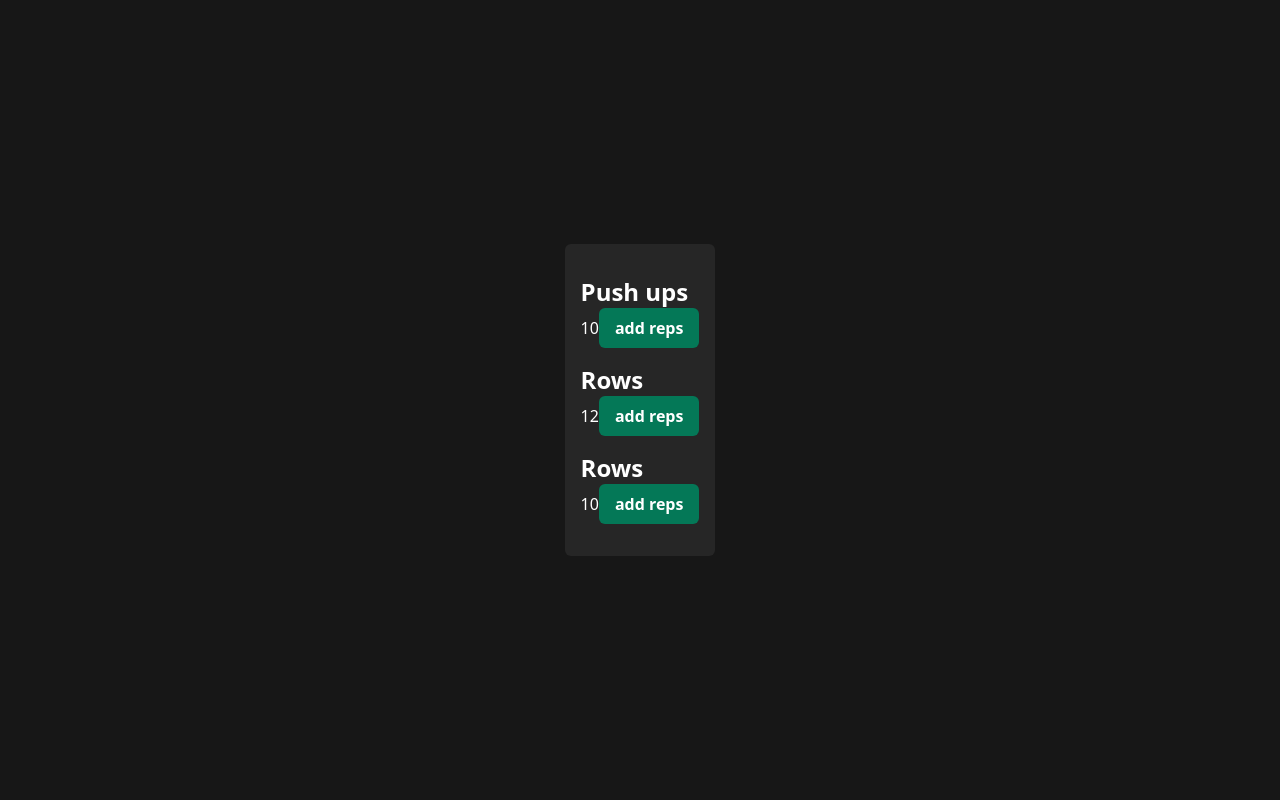
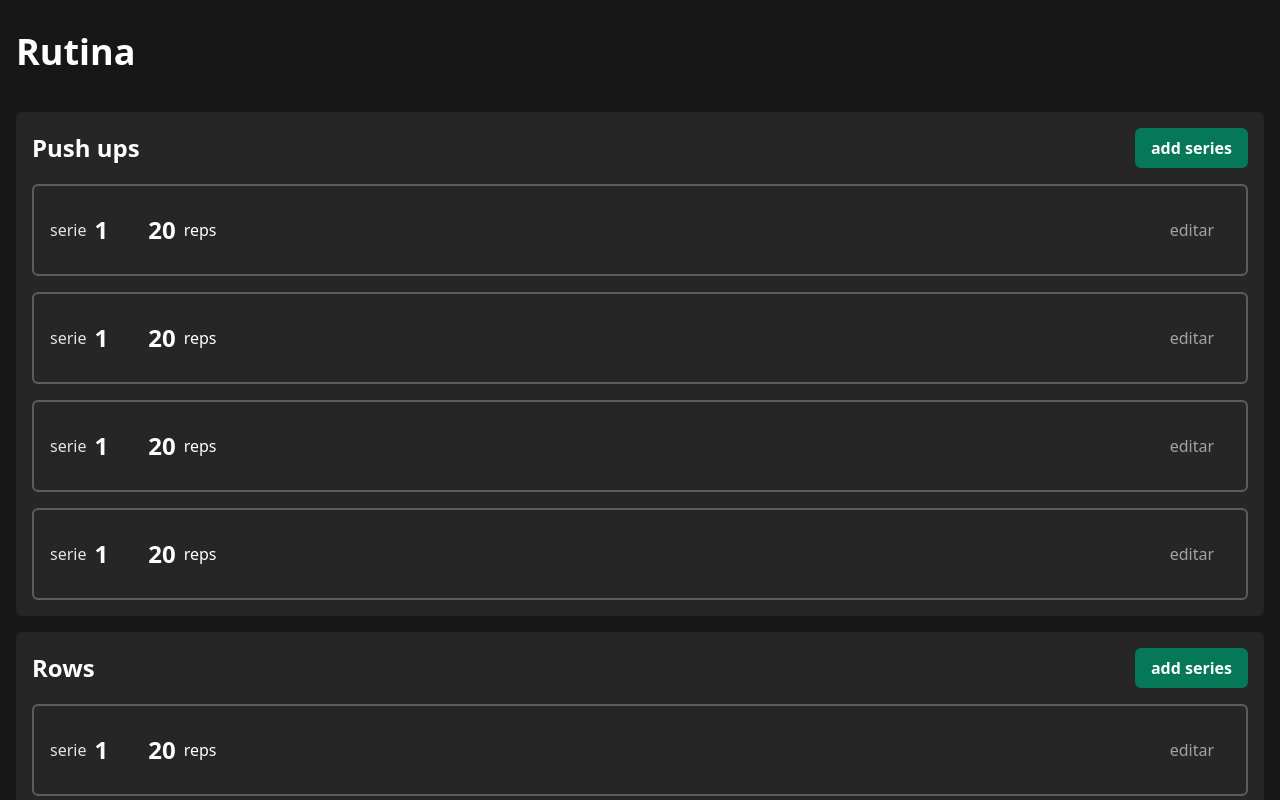
Before and after one commit to GuidoCarda/fitness-tracker, a React (Vite) app: page / in a window 1280 px wide. Shown: the top 800 px of the page. Built offline with nearby package versions, Linux system fonts and the light colour scheme.

Commit message:
first ui draft

```diff
--- a/src/App.jsx
+++ b/src/App.jsx
@@ -4,31 +4,76 @@ import "./App.css";
 
 function App() {
   return (
-    <div className="min-h-screen bg-neutral-900 text-white flex items-center justify-center">
-      <div className=" rounded-md bg-neutral-800 mx-auto flex flex-col gap-4 px-4 py-8">
+    <div className="min-h-screen bg-neutral-900 text-white">
+      <div className=" rounded-md flex flex-col gap-4 px-4 py-8">
+        <h1 className="text-4xl font-bold mb-6">Rutina</h1>
+
+        <div className="rounded-md p-4 bg-neutral-800">
           <div>
+            <div className="flex items-center mb-4">
               <h2 className="text-2xl font-bold">Push ups</h2>
 
-          <span>10</span>
-          <button className="py-2 px-4 bg-emerald-700 rounded-md font-bold">
-            add reps
+              <button className="ml-auto py-2 px-4 bg-emerald-700 rounded-md font-bold">
+                add series
               </button>
             </div>
 
+            <ul className="flex flex-col gap-4">
+              {Array(4)
+                .fill("")
+                .map((item) => (
+                  <li className="flex items-center justify gap-10 py-6 px-4 border-2 rounded-md border-white/25">
+                    <div className="flex items-center">
+                      <p className="text-neutral-200 mr-2">serie</p>
+                      <span className="text-2xl font-bold">1</span>
+                    </div>
+
+                    <div className="flex items-center">
+                      <p className="text-2xl font-bold">20</p>
+                      <span className="ml-2">reps</span>
+                    </div>
+
+                    <button className="ml-auto text-neutral-400 hover:bg-neutral-700 py-2 px-4 rounded-md">
+                      editar
+                    </button>
+                  </li>
+                ))}
+            </ul>
+          </div>
+        </div>
+
+        <div className="rounded-md p-4 bg-neutral-800">
           <div>
+            <div className="flex items-center mb-4">
               <h2 className="text-2xl font-bold">Rows</h2>
-          <span>12</span>
-          <button className="py-2 px-4 bg-emerald-700 rounded-md font-bold">
-            add reps
+
+              <button className="ml-auto py-2 px-4 bg-emerald-700 rounded-md font-bold">
+                add series
               </button>
             </div>
 
-        <div>
-          <h2 className="text-2xl font-bold">Rows</h2>
-          <span>10</span>
-          <button className="py-2 px-4 bg-emerald-700 rounded-md font-bold">
-            add reps
+            <ul className="flex flex-col gap-2">
+              {Array(3)
+                .fill("")
+                .map((item) => (
+                  <li className="flex items-center justify gap-10 py-6 px-4 border-2 rounded-md border-white/25">
+                    <div className="flex items-center">
+                      <p className="text-neutral-200 mr-2">serie</p>
+                      <span className="text-2xl font-bold">1</span>
+                    </div>
+
+                    <div className="flex items-center">
+                      <p className="text-2xl font-bold">20</p>
+                      <span className="ml-2">reps</span>
+                    </div>
+
+                    <button className="ml-auto text-neutral-400 hover:bg-neutral-700 py-2 px-4 rounded-md">
+                      editar
                     </button>
+                  </li>
+                ))}
+            </ul>
+          </div>
         </div>
       </div>
     </div>
```
Lines whose indentation alone changed are shown as unchanged.
